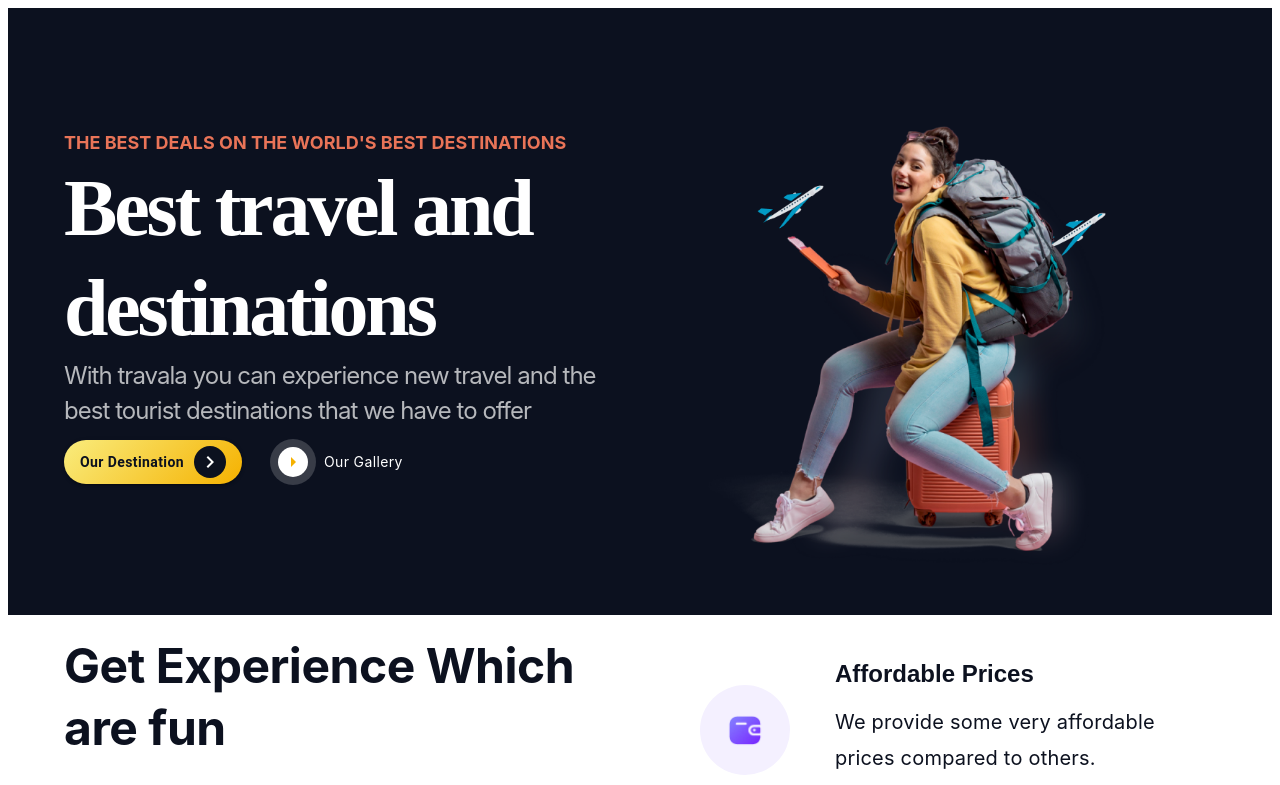
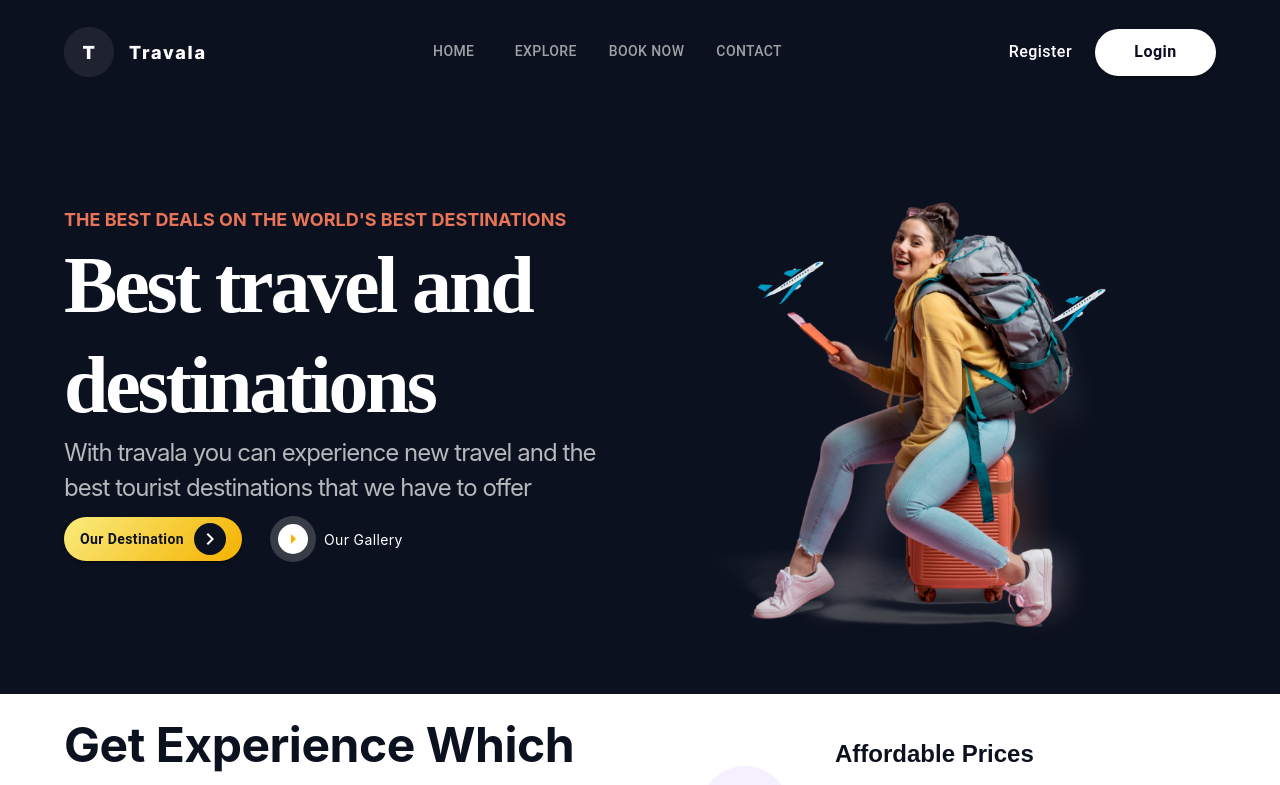
Before and after one commit to Software-Lifecycle-Consultants/slc-open-hms, a Next.js app: page /HomeScreen in a window 1280 px wide. Shown: the top 785 px of the page. Built offline with nearby package versions, Linux system fonts and the light colour scheme.

Commit message:
Added PageLayout component to share common components and wrapped other page components with Pagelayout

```diff
--- a/app/page.tsx
+++ b/app/page.tsx
@@ -4,14 +4,21 @@ import { CssBaseline } from '@mui/material';
 import HomeScreen from "@/pages/HomeScreen";
 import NavBar from "../components/homePage/NavBar";
 
-export default function Home() {
+interface PageLayoutProps {
+  children: React.ReactNode;
+}
+
+const PageLayout: React.FC<PageLayoutProps> = ({ children }) => {
   return (
     <>
       {/* Add the CssBaseline component to override the 8px margin */}
       <CssBaseline />
       {/* Add the Navigation Bar */}
       <NavBar />
-      <HomeScreen />
+      {/* Pass other Page Contents*/}
+      <main>{children}</main>
     </>
   );
 }
+
+export default PageLayout;
--- a/pages/CheckoutScreen.tsx
+++ b/pages/CheckoutScreen.tsx
@@ -7,10 +7,14 @@ import ServicesCard from "@/components/checkout/ExtraFacilitation";
 import SubmitButton from "@/components/checkout/SubmitButton";
 import { Grid, Box, Container } from "@mui/material";
 import React from "react";
+import PageLayout from "../app/page"
 
 const CheckoutScreen = () => {
   return (
     <>
+      {/* Wrap the HomeScreen content with PageLayout */}
+      <PageLayout>
+
       <Box sx={{ backgroundColor: "#FFF", padding: "40px 0", width: "100%" }}>
         <Container>
           <Heading />
@@ -58,6 +62,8 @@ const CheckoutScreen = () => {
           <Footer />
         </Container>
       </Box>
+
+      </PageLayout>
     </>
   );
 };
--- a/pages/ExploreScreen.tsx
+++ b/pages/ExploreScreen.tsx
@@ -4,10 +4,14 @@ import HotelRooms from "@/components/explore/HotelRooms";
 import SearchBar from "@/components/explore/SearchBar";
 import { Box, Container } from "@mui/material";
 import React from "react";
+import PageLayout from "../app/page"
 
 const ExploreScreen = () => {
   return (
     <>
+      {/* Wrap the HomeScreen content with PageLayout */}
+      <PageLayout>
+
       <Box
         sx={{
           backgroundColor: "#0C111F",
@@ -45,6 +49,8 @@ const ExploreScreen = () => {
           <Footer />
         </Container>
       </Box>
+
+      </PageLayout>
     </>
   );
 };
--- a/pages/HomeScreen.tsx
+++ b/pages/HomeScreen.tsx
@@ -7,10 +7,14 @@ import Blog from "../components/homePage/Blog";
 import CustomCard from "../components/homePage/CustomCard";
 import LogoGrid from "@/components/homePage/LogoGrid";
 import LogoCarousel from "@/components/homePage/LogoCarousel";
+import PageLayout from "../app/page"
 
 export default function HomeScreen() {
   return (
     <>
+     {/* Wrap the HomeScreen content with PageLayout */}
+      <PageLayout>
+
       {/* Banner Section */}
       <Box
         sx={{
@@ -61,6 +65,8 @@ export default function HomeScreen() {
           <Footer />
         </Container>
       </Box>
+
+      </PageLayout>
     </>
   );
 }
--- a/pages/RoomDetailsScreen.tsx
+++ b/pages/RoomDetailsScreen.tsx
@@ -7,10 +7,14 @@ import AdditionalInfo from '@/components/guestRoomDetails/AdditionalInfo';
 import Footer from "@/components/homePage/Footer";
 import SimilarRooms from '@/components/guestRoomDetails/SimilarRooms';
 import Gallery from '@/components/guestRoomDetails/Gallery';
+import PageLayout from "../app/page"
 
 const RoomDetailsScreen = () => {
   return (
     <>
+      {/* Wrap the HomeScreen content with PageLayout */}
+      <PageLayout>
+
       <Box sx={{ backgroundColor: "#FFF", padding: "40px 0", width: "100%" }}>
         <Container>
           <HeroBanner />
@@ -52,6 +56,8 @@ const RoomDetailsScreen = () => {
           <Footer />
         </Container>
       </Box>
+
+      </PageLayout>
     </>
   );
 }
```
